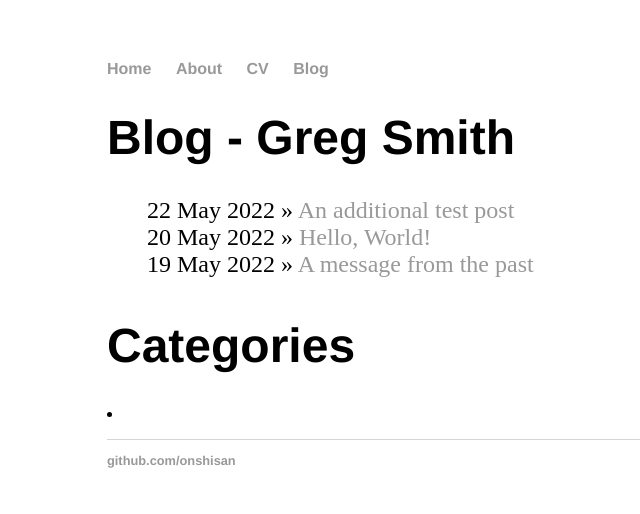
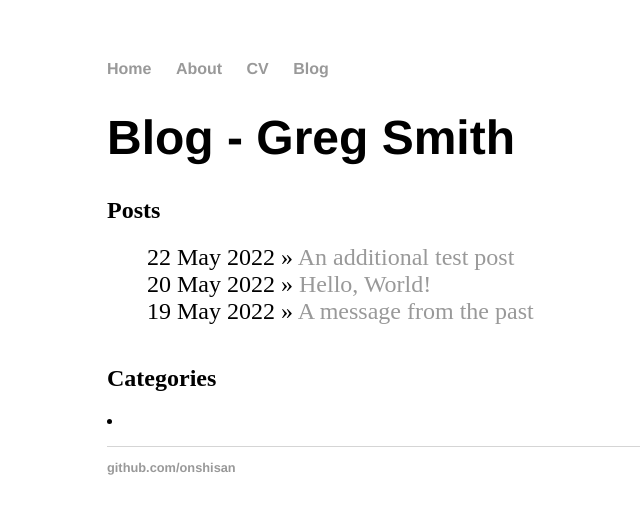
Before and after one commit to onshisan/onshisan.github.io, a Jekyll site: the page built from blog/index.html, in a window 1280 px wide. Shown: the top 514 px of the page, without its empty margins (85-725 px from the left). Built offline with Jekyll 4.4.1, drawn with Linux system fonts in a browser that asks for light colours.

Commit message:
Update index.html
Add H2s for each section and uniq for post categories.

```diff
--- a/blog/index.html
+++ b/blog/index.html
@@ -3,6 +3,7 @@ layout: default
 title: Blog - Greg Smith
 ---
 	<h1>{{ page.title }}</h1>
+	<h2>Posts</h2>
 	<ul class="posts">
 
 	  {% for post in site.posts %}
@@ -10,8 +11,8 @@ title: Blog - Greg Smith
 	  {% endfor %}
 	</ul>
 
-	<h1>Categories</h1>
-	{% assign site_categories = site.posts | map: "category" %}
+	<h2>Categories</h2>
+	{% assign site_categories = site.posts | map: "category" | uniq %}
 	<li>
 		{% for category in site_categories %}
 		<ul>{{ category }}
```
